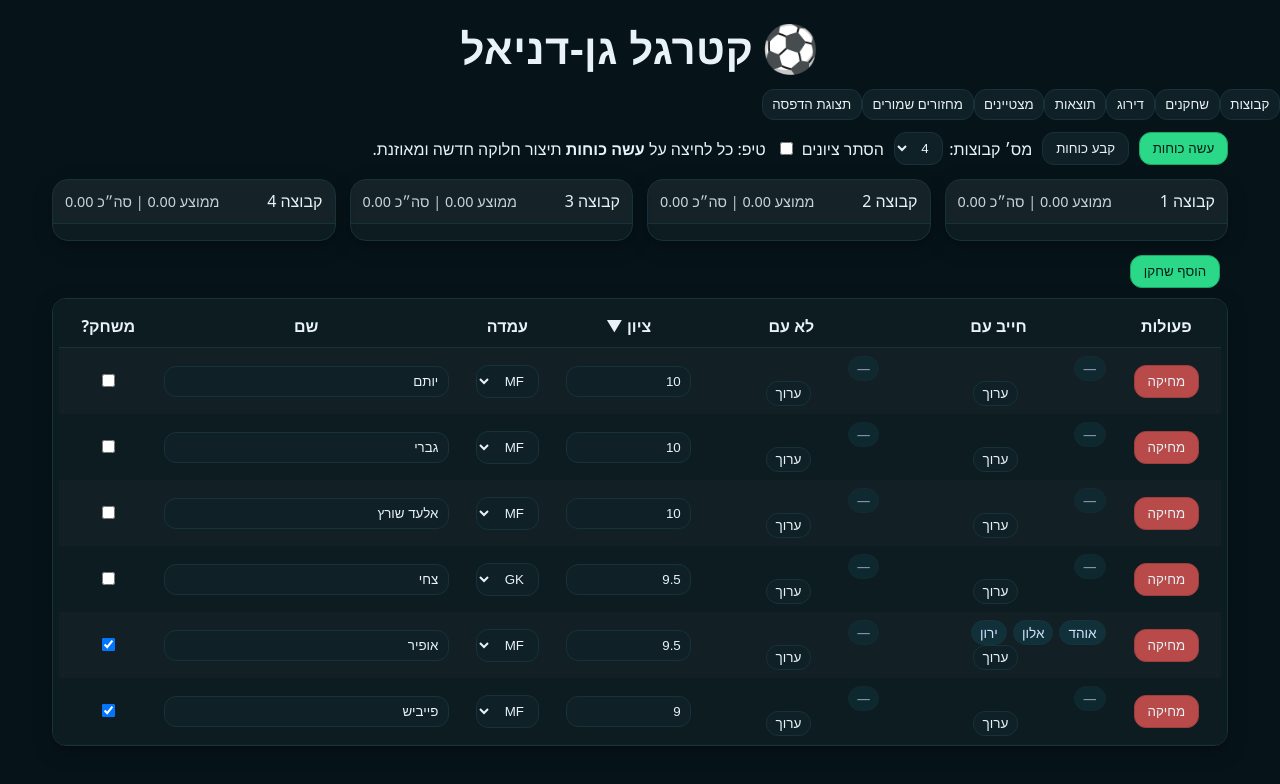
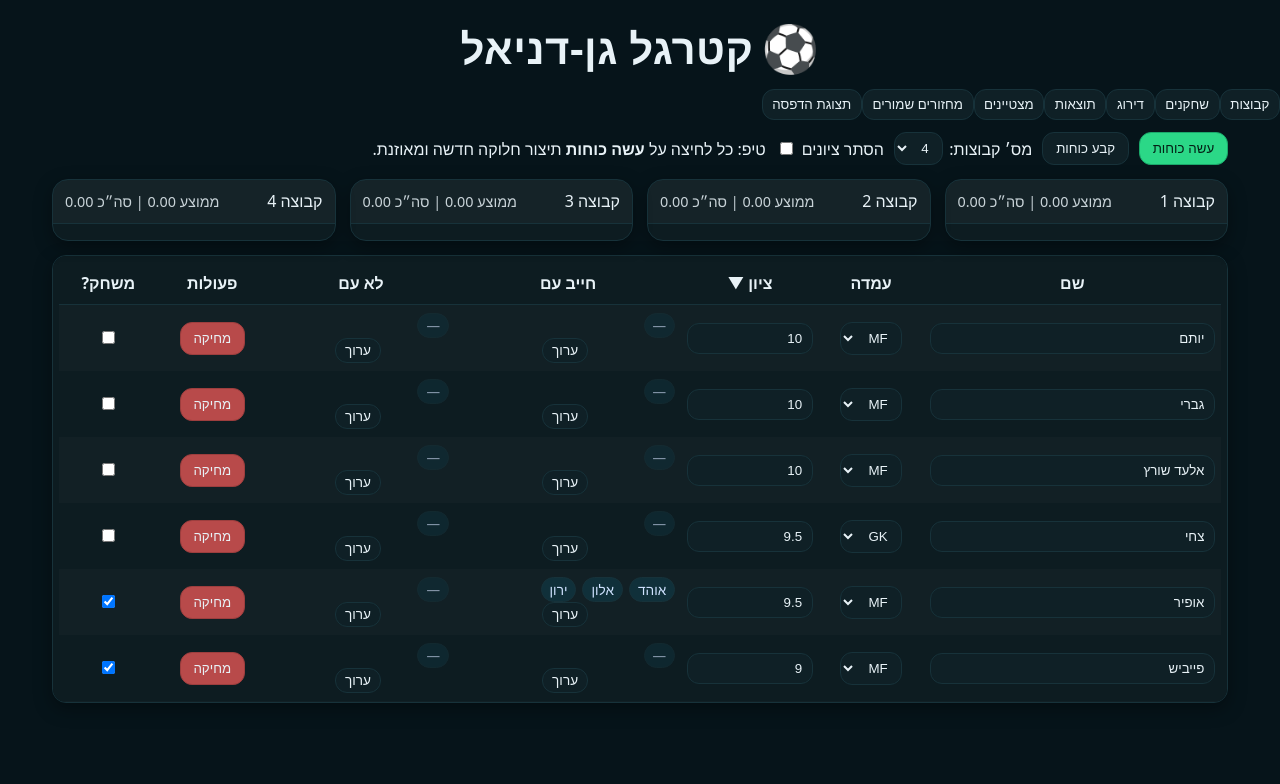
Before and after one commit to ShmuelBarazani/kat-regel-gan-daniel-v2, a React (Vite) app: page / in a window 1280 px wide. Shown: the top 784 px of the page. Built offline with nearby package versions, Linux system fonts and the light colour scheme.

Commit message:
Update Players.jsx

```diff
--- a/src/components/Players.jsx
+++ b/src/components/Players.jsx
@@ -4,13 +4,14 @@ import { useStorage, POS } from "../lib/storage.js";
 import PlayerFormModal from "./PlayerFormModal.jsx";
 import LinkPickerModal from "./LinkPickerModal.jsx";
 
+/* סדר עמודות – מימין לשמאל */
 const COLS = [
-  { key: "actions",  label: "פעולות" },
+  { key: "name",     label: "שם" },
+  { key: "pos",      label: "עמדה" },
+  { key: "rating",   label: "ציון" },
   { key: "mustWith", label: "חייב עם" },
   { key: "avoidWith",label: "לא עם" },
-  { key: "rating",   label: "ציון" },
-  { key: "pos",      label: "עמדה" },
-  { key: "name",     label: "שם" },
+  { key: "actions",  label: "פעולות" },
   { key: "active",   label: "משחק?" },
 ];
 
@@ -19,7 +20,6 @@ export default function Players({ embedded = false }) {
   const [showAdd, setShowAdd] = useState(false);
   const [sort, setSort] = useState({ key: "rating", dir: "desc" });
 
-  // נורמליזציה לשדות ההיסטוריים (prefer/avoid)
   const normalized = useMemo(
     () => players.map(p => ({
       ...p,
@@ -40,28 +40,17 @@ export default function Players({ embedded = false }) {
   }, [options]);
 
   const [picker, setPicker] = useState(null);
-  // picker = { playerId, field:'mustWith'|'avoidWith', value:[ids] }
-
   const openPicker = (player, field) => {
     const initial =
       (player[field] ??
        (field === "mustWith" ? player.prefer : player.avoid) ??
        []).map(String);
-
-    setPicker({
-      playerId: player.id,
-      field,
-      value: initial,
-    });
+    setPicker({ playerId: player.id, field, value: initial });
   };
-
   const handlePickerSave = (vals) => {
     const { playerId, field } = picker;
     const patch = { [field]: vals };
-    // תאימות לאחור לשדות הישנים
-    if (field === "mustWith") patch.prefer = vals;
-    else patch.avoid = vals;
-
+    if (field === "mustWith") patch.prefer = vals; else patch.avoid = vals; // תאימות לאחור
     setPlayers(prev => prev.map(p => p.id === playerId ? ({ ...p, ...patch }) : p));
     setPicker(null);
   };
@@ -92,7 +81,6 @@ export default function Players({ embedded = false }) {
 
   const updatePlayer = (id, patch) =>
     setPlayers(prev => prev.map(p => p.id === id ? ({ ...p, ...patch }) : p));
-
   const removePlayer = (id) =>
     setPlayers(prev => prev.filter(p => p.id !== id));
 
@@ -100,16 +88,17 @@ export default function Players({ embedded = false }) {
     <div className="chips">
       {ids.length
         ? ids.map(x => <span key={x} className="chip">{idToName(x)}</span>)
-        : <span className="chip chip-empty">—</span>
-      }
+        : <span className="chip chip-empty">—</span>}
     </div>
   );
 
   return (
-    <div className={embedded ? "players-embed-root" : "players-page"} dir="rtl">
-      <div className="toolbar players-toolbar">
-        <button className="btn primary" onClick={() => setShowAdd(true)}>הוסף שחקן</button>
-      </div>
+    <div className={embedded ? "players-embed-root" : "players-page container"} dir="rtl">
+      {!embedded && (
+        <div className="toolbar players-toolbar">
+          <button className="btn primary" onClick={() => setShowAdd(true)}>הוסף שחקן</button>
+        </div>
+      )}
 
       <div className={embedded ? "table-scroll" : "table-wrapper"}>
         <table className="players-table">
@@ -118,8 +107,8 @@ export default function Players({ embedded = false }) {
               {COLS.map(c => (
                 <th
                   key={c.key}
-                  onClick={()=>c.key!=="actions" && flipSort(c.key)}
-                  style={{cursor: c.key!=="actions" ? "pointer" : "default"}}
+                  onClick={()=>!["actions","active"].includes(c.key) && flipSort(c.key)}
+                  style={{cursor: !["actions","active"].includes(c.key) ? "pointer" : "default"}}
                 >
                   {c.label}{sort.key===c.key ? (sort.dir==="asc" ? " ▲":" ▼") : ""}
                 </th>
@@ -129,42 +118,45 @@ export default function Players({ embedded = false }) {
           <tbody>
             {sortedPlayers.map(p => (
               <tr key={p.id}>
-                <td>
-                  <button className="btn danger" onClick={()=>removePlayer(p.id)}>מחיקה</button>
+                {/* שם */}
+                <td className="nowrap">
+                  <input className="input"
+                         value={p.name}
+                         onChange={e => updatePlayer(p.id, {name: e.target.value})}/>
                 </td>
 
-                <td className="nowrap">
-                  {namesChips(p.mustWith)}
-                  <button className="btn small cell-btn" onClick={()=>openPicker(p,"mustWith")}>ערוך</button>
+                {/* עמדה */}
+                <td>
+                  <select value={p.pos} onChange={e => updatePlayer(p.id, {pos: e.target.value})}>
+                    {POS.map(op => <option key={op} value={op}>{op}</option>)}
+                  </select>
                 </td>
 
-                <td className="nowrap">
-                  {namesChips(p.avoidWith)}
-                  <button className="btn small cell-btn" onClick={()=>openPicker(p,"avoidWith")}>ערוך</button>
-                </td>
-
+                {/* ציון */}
                 <td>
                   <input type="number" className="input" step="0.1" min="1" max="10"
                          value={p.rating}
                          onChange={e => updatePlayer(p.id, {rating: Number(e.target.value)})}/>
                 </td>
 
-                <td>
-                  <select value={p.pos} onChange={e => updatePlayer(p.id, {pos: e.target.value})}>
-                    {POS.map(op => <option key={op} value={op}>{op}</option>)}
-                  </select>
+                {/* חייב עם */}
+                <td className="nowrap">
+                  {namesChips(p.mustWith)}
+                  <button className="btn small cell-btn" onClick={()=>openPicker(p,"mustWith")}>ערוך</button>
                 </td>
 
-                <td>
-                  <input className="input"
-                         value={p.name}
-                         onChange={e => updatePlayer(p.id, {name: e.target.value})}/>
+                {/* לא עם */}
+                <td className="nowrap">
+                  {namesChips(p.avoidWith)}
+                  <button className="btn small cell-btn" onClick={()=>openPicker(p,"avoidWith")}>ערוך</button>
                 </td>
 
-                <td>
-                  <input type="checkbox" checked={!!p.active}
-                         onChange={e => updatePlayer(p.id, {active: e.target.checked})}/>
-                </td>
+                {/* פעולות */}
+                <td><button className="btn danger" onClick={()=>removePlayer(p.id)}>מחיקה</button></td>
+
+                {/* משחק? */}
+                <td><input type="checkbox" checked={!!p.active}
+                           onChange={e => updatePlayer(p.id, {active: e.target.checked})}/></td>
               </tr>
             ))}
           </tbody>
@@ -176,7 +168,6 @@ export default function Players({ embedded = false }) {
           players={normalized}
           onClose={() => setShowAdd(false)}
           onSave={(np)=>{
-            // תאימות לשדות הישנים
             const x = { ...np, prefer: np.mustWith, avoid: np.avoidWith };
             setPlayers(prev=>[x, ...prev]);
             setShowAdd(false);
@@ -187,7 +178,7 @@ export default function Players({ embedded = false }) {
       {picker && (
         <LinkPickerModal
           title={picker.field === "mustWith" ? 'בחר "חייב עם"' : 'בחר "לא עם"'}
-          options={options.filter(o => o.id !== String(picker.playerId))} // לא מציגים את עצמו
+          options={options.filter(o => o.id !== String(picker.playerId))}
           value={picker.value}
           onClose={() => setPicker(null)}
           onSave={handlePickerSave}
```
